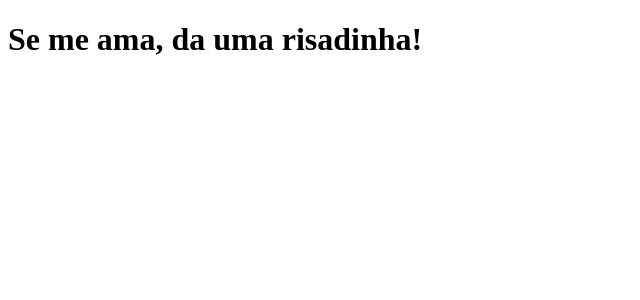
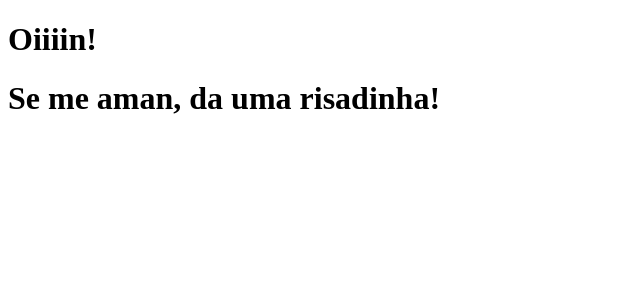
Before and after one commit to g4brield3v/clone-tabnews, a Next.js app: page / in a window 1280 px wide. Shown: the top 300 px of the page, without its empty margins (0-640 px from the left). Built offline with nearby package versions, Linux system fonts and the light colour scheme.

Commit message:
new message

```diff
--- a/pages/index.js
+++ b/pages/index.js
@@ -1,7 +1,8 @@
 function Home() {
     return (
         <main>
-            <h1>Se me ama, da uma risadinha!</h1>
+            <h1>Oiiiin!</h1>
+            <h1>Se me aman, da uma risadinha!</h1>
         </main>
     );
 }
```
